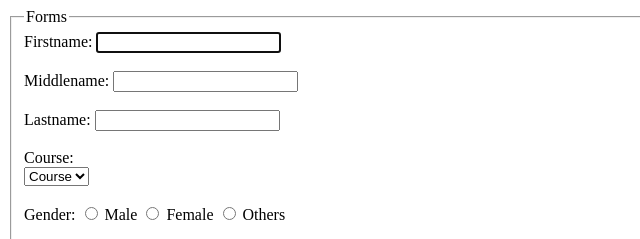
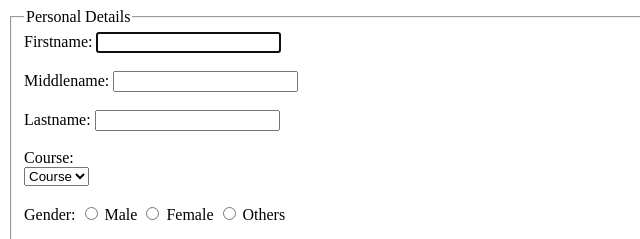
Before and after one commit to suyash002/Formtask, a plain HTML site: page index.html in a window 1280 px wide. Shown: the top 239 px of the page, 0-640 px from the left. Drawn offline with Linux system fonts and the light colour scheme.

Commit message:
modify index file replace Forms to Personal Details

```diff
--- a/index.html
+++ b/index.html
@@ -8,7 +8,7 @@
 <body>
     <form method="post" action="index.html">
         <fieldset>
-            <legend>Forms</legend>
+            <legend>Personal Details</legend>
 
         <div>
         <label for="name">Firstname:</label>
```
